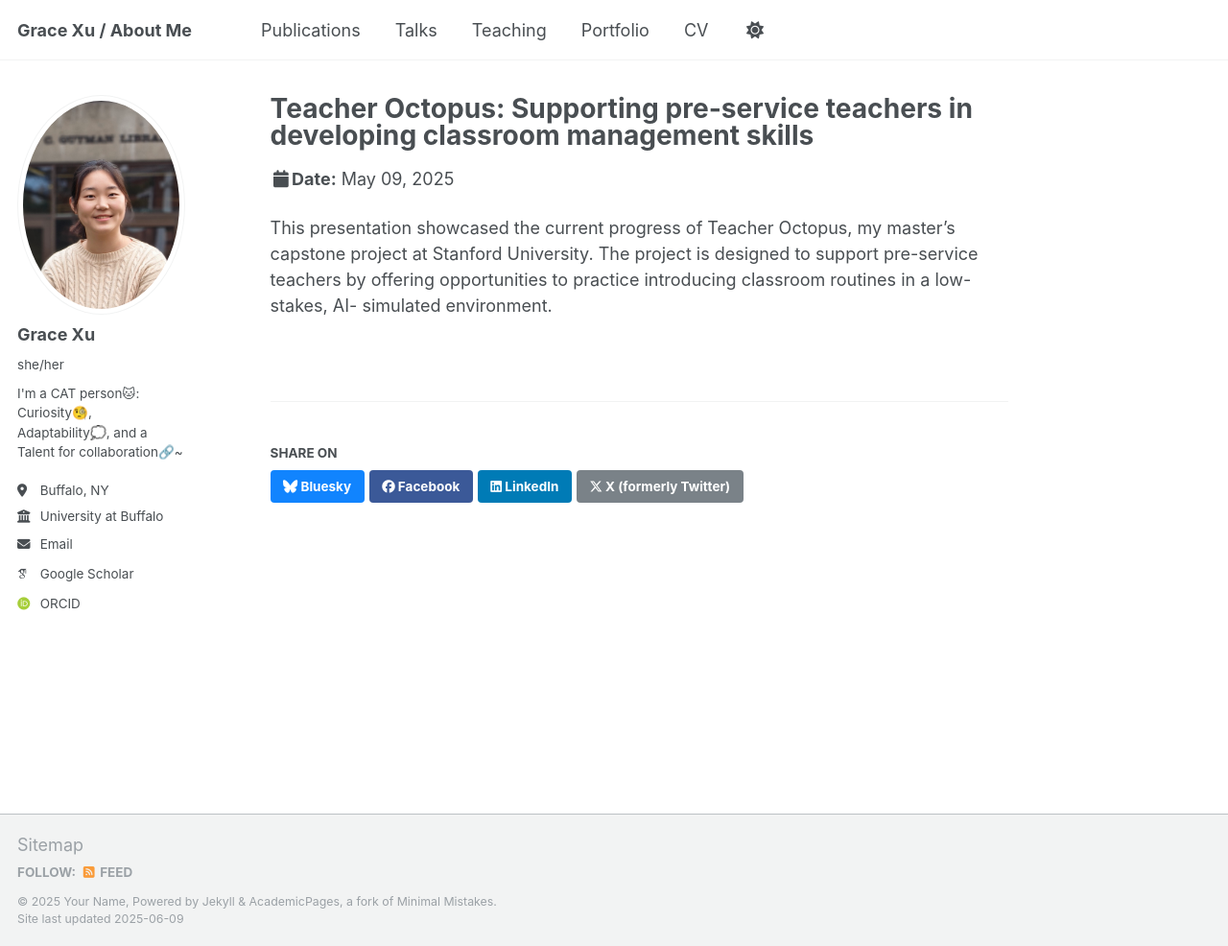
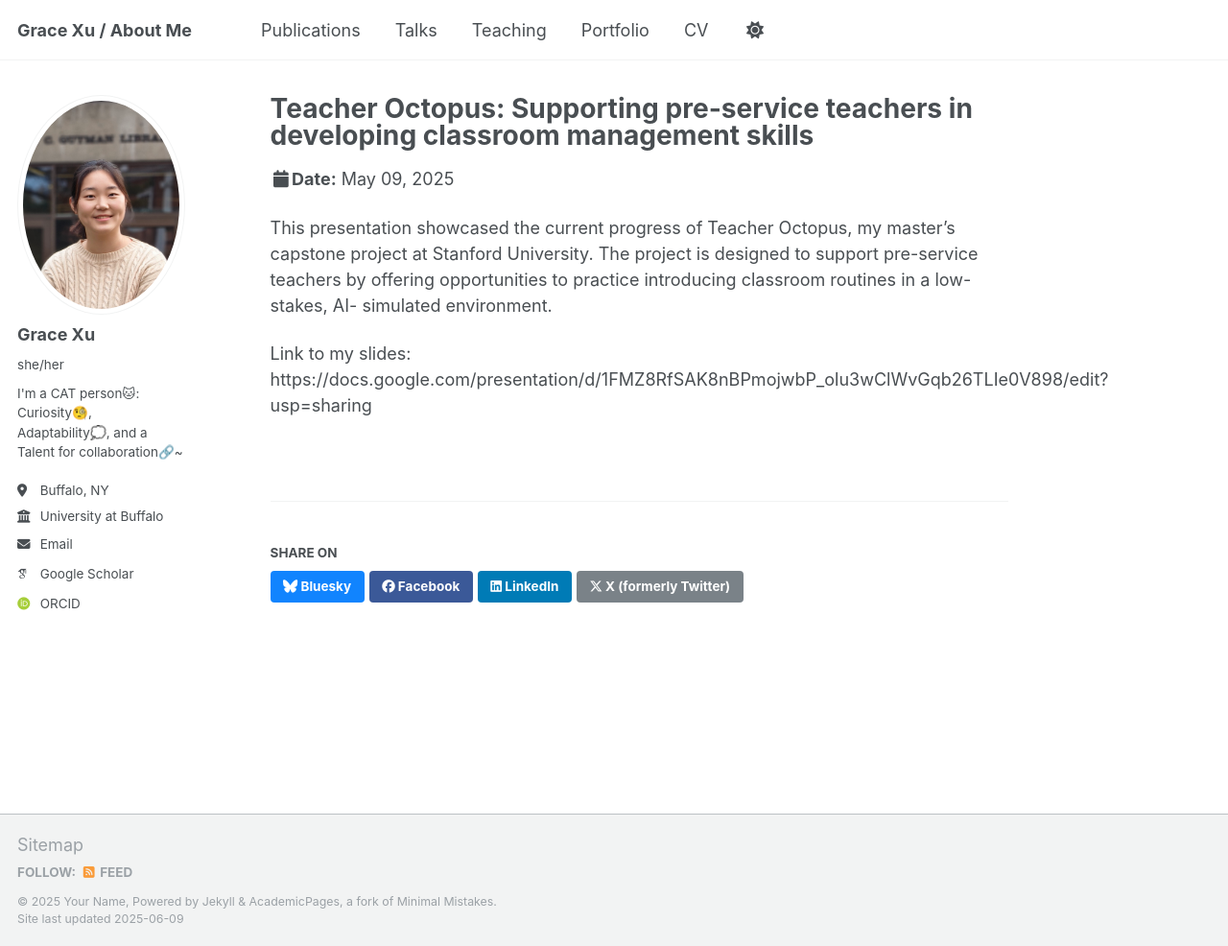
Before and after one commit to grace-yukun-xu/about_me, a Jekyll site: the page built from _talks/swaywo.md, in a window 1280 px wide and 986 px high. Shown: the whole window at 96% size. Built offline with Jekyll 4.4.1, drawn with Linux system fonts in a browser that asks for light colours; some web fonts are replaced.

Commit message:
Add files via upload

```diff
--- a/_talks/swaywo.md
+++ b/_talks/swaywo.md
@@ -9,3 +8,5 @@ location: "Stanford, CA, USA"
 ---
 
 This presentation showcased the current progress of Teacher Octopus, my master’s capstone project at Stanford University. The project is designed to support pre-service teachers by offering opportunities to practice introducing classroom routines in a low-stakes, AI- simulated environment.
+
+Link to my slides: https://docs.google.com/presentation/d/1FMZ8RfSAK8nBPmojwbP_olu3wClWvGqb26TLIe0V898/edit?usp=sharing
```
Also changed, not shown: other parts of _talks/swaywo.md (+0 -1 lines).
